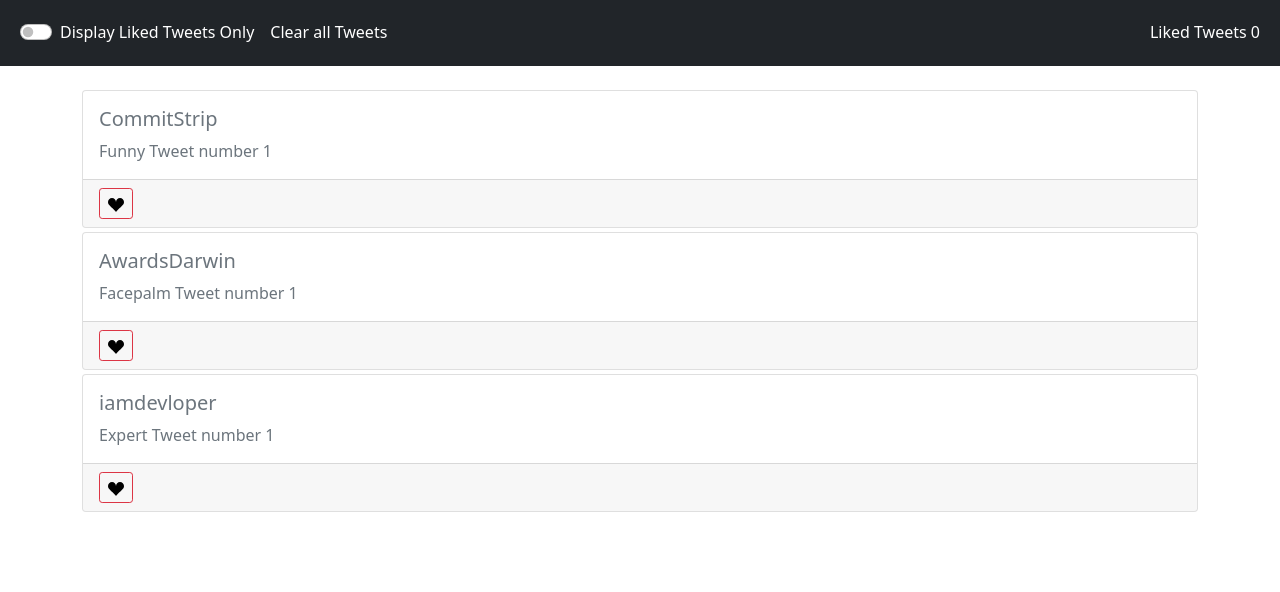
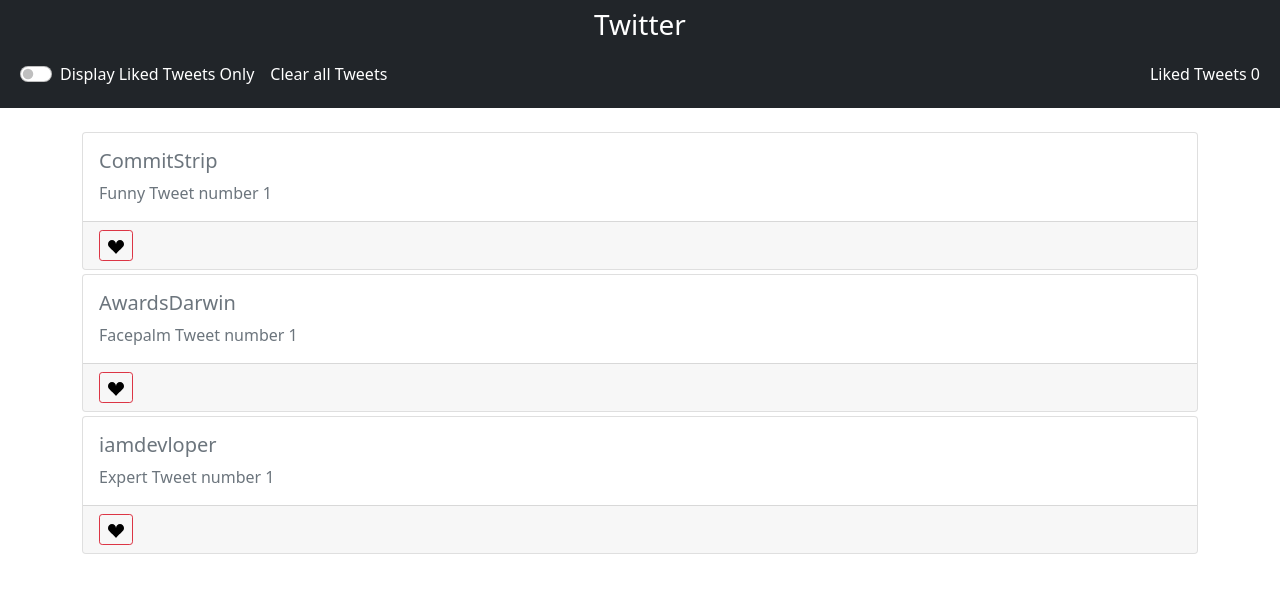
Before and after one commit to gunner963/ibm-instana-challenge, a React (Create React App) app: page / in a window 1280 px wide. Shown: the top 592 px of the page. Built offline with nearby package versions, Linux system fonts and the light colour scheme.

Commit message:
change function name

```diff
--- a/src/App.tsx
+++ b/src/App.tsx
@@ -1,19 +1,20 @@
 import React, { useCallback, useEffect, useState } from "react"
 import "./App.css"
-import { Tweet, useTweets } from "./services/tweet.service"
+import { useTweets } from "./services/tweet.service"
 import { Container } from "react-bootstrap"
 import Header from "./components/Header"
 import Twitter from "./components/Twitter"
 import StaticAlert from "./components/StaticAlert"
+import { Tweet } from "./interface/common"
 
 function App() {
   const [tweets, setTweets, setReceiveTweets] = useTweets()
   const [likedTweets, setLikedTweets] = useState<null | Tweet[]>(null)
-  const [toggleLikedTweets, setToggleLikedTweets] = useState(false)
+  const [showLikedTweets, setShowLikedTweets] = useState(false)
 
-  const handleLikedTweetsToggle = useCallback(
-    () => setToggleLikedTweets(!toggleLikedTweets),
-    [toggleLikedTweets]
+  const handleShowLikedTweets = useCallback(
+    () => setShowLikedTweets(!showLikedTweets),
+    [showLikedTweets]
   )
 
   const handleLike = useCallback(
@@ -48,18 +49,21 @@
   return (
     <div>
       <Header
-        onLikedTweetsToggle={handleLikedTweetsToggle}
+        onShowLikedTweets={handleShowLikedTweets}
         onClearTweets={handleClearTweets}
-        toggleLikedTweets={toggleLikedTweets}
+        toggleLikedTweets={showLikedTweets}
         likedTweetsCount={likedTweets?.length || 0}
       />
       <br />
       <Container>
-        {tweets && !toggleLikedTweets ? (
+        {showLikedTweets && likedTweets ? (
+          <Twitter tweets={likedTweets} onLike={handleLike} />
+        ) : null}
+        {!showLikedTweets && tweets ? (
           <Twitter tweets={tweets} onLike={handleLike} />
-        ) : likedTweets && toggleLikedTweets ? (
-          <Twitter tweets={likedTweets} onLike={handleLike} />
-        ) : (
+        ) : null}
+
+        {!tweets && !likedTweets && (
           <StaticAlert alertText="No Tweets To Display !" />
         )}
       </Container>
--- a/src/components/Header.tsx
+++ b/src/components/Header.tsx
@@ -1,20 +1,23 @@
 import { Form } from "react-bootstrap"
 
 type Props = {
-  onLikedTweetsToggle: React.ChangeEventHandler<HTMLInputElement>
+  onShowLikedTweets: React.ChangeEventHandler<HTMLInputElement>
   toggleLikedTweets: boolean
   onClearTweets: React.MouseEventHandler<HTMLElement>
   likedTweetsCount: number
 }
 
 const Header = ({
-  onLikedTweetsToggle,
+  onShowLikedTweets,
   toggleLikedTweets,
   onClearTweets,
   likedTweetsCount
 }: Props) => {
   return (
     <header className="p-2 bg-dark text-white">
+      <div className="d-flex justify-content-center">
+        <p className="h3">Twitter</p>
+      </div>
       <div className="d-flex p-1">
         <div className="p-2 ">
           <Form>
@@ -23,7 +26,7 @@
               type="switch"
               id="custom-switch"
               label="Display Liked Tweets Only"
-              onChange={onLikedTweetsToggle}
+              onChange={onShowLikedTweets}
               checked={toggleLikedTweets}
               role="button"
             />
--- a/src/components/SingleTweet.tsx
+++ b/src/components/SingleTweet.tsx
@@ -1,6 +1,6 @@
 import { useCallback } from "react"
 import { Card, Col, Row } from "react-bootstrap"
-import { Tweet } from "../services/tweet.service"
+import { Tweet } from "../interface/common"
 import HeartIcon from "./icons/Heart"
 
 type Props = {
--- a/src/components/twitter.tsx
+++ b/src/components/twitter.tsx
@@ -1,4 +1,4 @@
-import { Tweet } from "../services/tweet.service"
+import { Tweet } from "../interface/common"
 import SingleTweet from "./SingleTweet"
 
 type Props = {
--- /dev/null
+++ b/src/interface/common.ts
@@ -0,0 +1,7 @@
+export interface Tweet {
+  id: string
+  account: string
+  timestamp: number
+  content: string
+  liked: boolean
+}
```
Also changed, not shown: src/services/tweet.service.ts (+1 -8 lines).
